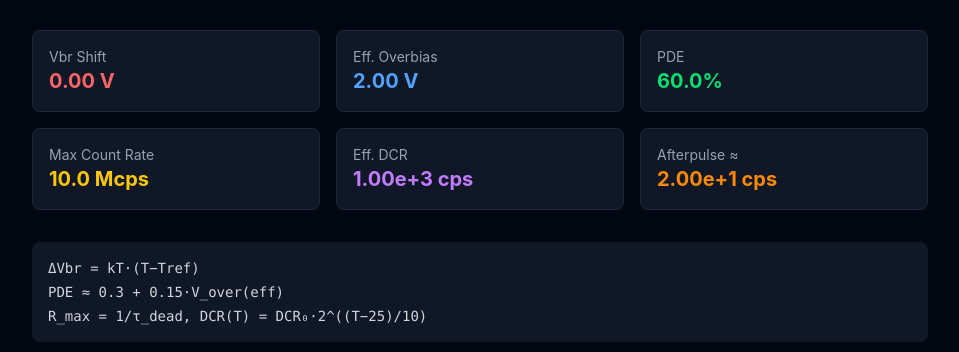
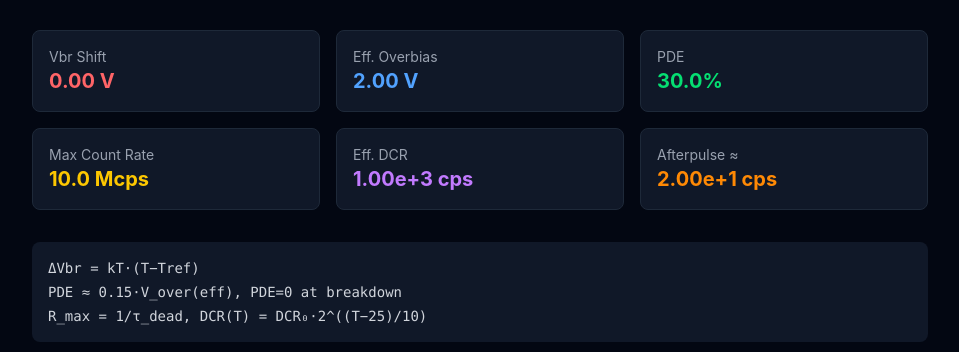
Before and after one commit to Lazfiz/photonics-calculators, a Next.js app: page /detectors/geiger-mode-avalanche in a window 1280 px wide. Shown: the part 370-722 px from the top of the page, without its empty margins (160-1119 px from the left). Built offline with nearby package versions, Linux system fonts and the light colour scheme; no server answers.

Commit message:
fix(geiger-mode-avalanche): PDE non-zero at breakdown (30% intercept)
PDE = 0.3 + 0.15·V_ob gave 30% at V_ob=0 (breakdown). Fixed to PDE = 0.15·V_ob
with PDE=0 when overbias≤0. Codex+Gemini flag; GLM51 clean.

```diff
--- a/src/app/detectors/geiger-mode-avalanche/page-client.tsx
+++ b/src/app/detectors/geiger-mode-avalanche/page-client.tsx
@@ -16,7 +16,7 @@ export default function GeigerModeAPDPage() {
   const results = useMemo(() => {
     const bvShift = tempCoeff * 1e-3 * (temperature - 25);
     const effectiveOverbias = overbias - bvShift;
-    const pde = Math.min(0.75, Math.max(0, 0.3 + 0.15 * effectiveOverbias));
+    const pde = effectiveOverbias <= 0 ? 0 : Math.min(0.75, 0.15 * effectiveOverbias);
     const dt = deadTime * 1e-9;
     const maxCountRate = 1 / dt;
     const dcrTempFactor = Math.pow(2, (temperature - 25) / 10);
@@ -29,7 +29,7 @@ export default function GeigerModeAPDPage() {
     const temps = Array.from({ length: 100 }, (_, i) => -40 + i * 1.5);
     return [
       { x: temps, y: temps.map(t => tempCoeff * 1e-3 * (t - 25)), type: "scatter", mode: "lines", name: "Vbr shift (V)", line: { color: "#f87171" } },
-      { x: temps, y: temps.map(t => Math.min(0.75, Math.max(0, 0.3 + 0.15 * (overbias - tempCoeff * 1e-3 * (t - 25))))), type: "scatter", mode: "lines", name: "PDE", line: { color: "#60a5fa" }, yaxis: "y2" },
+      { x: temps, y: temps.map(t => { const eo = overbias - tempCoeff * 1e-3 * (t - 25); return eo <= 0 ? 0 : Math.min(0.75, 0.15 * eo); }), type: "scatter", mode: "lines", name: "PDE", line: { color: "#60a5fa" }, yaxis: "y2" },
       { x: temps, y: temps.map(t => darkCountRate * Math.pow(2, (t - 25) / 10)), type: "scatter", mode: "lines", name: "DCR", line: { color: "#a78bfa" }, yaxis: "y3" },
     ];
   }, [overbias, tempCoeff, darkCountRate]);
@@ -51,7 +51,7 @@ export default function GeigerModeAPDPage() {
         <ResultCard label="Eff. DCR" value={results.effectiveDCR.toExponential(2) + " cps"} tone="purple" />
         <ResultCard label="Afterpulse ≈" value={results.afterpulseRate.toExponential(2) + " cps"} tone="orange" />
       </div>
-      <div className="bg-gray-900 rounded-lg p-4 mb-6 text-sm text-gray-300 font-mono space-y-1"><p>ΔVbr = kT·(T−Tref)</p><p>PDE ≈ 0.3 + 0.15·V_over(eff)</p><p>R_max = 1/τ_dead, DCR(T) = DCR₀·2^((T−25)/10)</p></div>
+      <div className="bg-gray-900 rounded-lg p-4 mb-6 text-sm text-gray-300 font-mono space-y-1"><p>ΔVbr = kT·(T−Tref)</p><p>PDE ≈ 0.15·V_over(eff), PDE=0 at breakdown</p><p>R_max = 1/τ_dead, DCR(T) = DCR₀·2^((T−25)/10)</p></div>
       <ChartPanel data={chartData} layout={{ xaxis: { title: "Temperature (°C)", gridcolor: "#374151" }, yaxis: { title: "Vbr Shift (V)", gridcolor: "#374151" }, yaxis2: { title: "PDE", gridcolor: "#374151", overlaying: "y", side: "right", range: [0, 1] }, yaxis3: { title: "DCR (cps)", type: "log", gridcolor: "#374151", overlaying: "y", side: "right", anchor: "free", position: 0.95 } }} />
     </CalculatorShell>
   );
```
